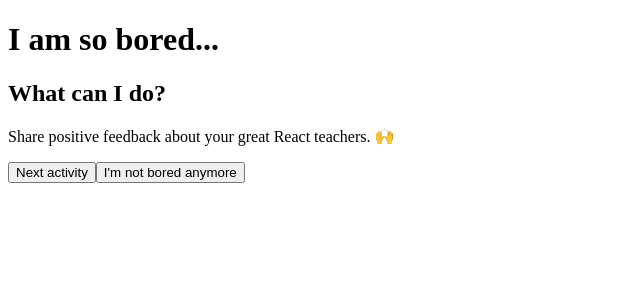
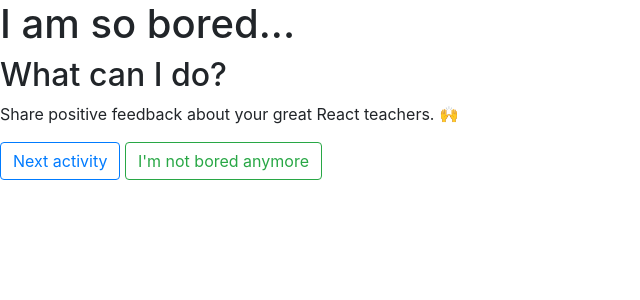
Before and after one commit to branecko/i-am-bored, a React (Create React App) app: page / in a window 1280 px wide. Shown: the top 300 px of the page, without its empty margins (0-640 px from the left). Built offline with nearby package versions, Linux system fonts and the light colour scheme; no server answers.

Commit message:
riesenie krok 3 bootstrap

```diff
--- a/package.json
+++ b/package.json
@@ -7,7 +7,9 @@
     "@testing-library/react": "^11.2.5",
     "@testing-library/user-event": "^12.8.3",
     "axios": "^0.21.1",
+    "bootstrap": "^4.6.0",
     "react": "^17.0.2",
+    "react-bootstrap": "^1.5.2",
     "react-dom": "^17.0.2",
     "react-scripts": "4.0.3",
     "web-vitals": "^1.1.1"
--- a/src/App.js
+++ b/src/App.js
@@ -1,5 +1,7 @@
 import React, { useState, useEffect } from 'react';
 import axios from 'axios';
+import 'bootstrap/dist/css/bootstrap.min.css';
+import Button from 'react-bootstrap/Button';
 
 const App = () => {
 
@@ -33,12 +35,19 @@ const App = () => {
             <h2>What can I do?</h2>
             <p>{activity}</p>
             <div>
-                <button onClick={getActivityFromServer}>
+                <Button
+                    variant="outline-primary"
+                    onClick={getActivityFromServer}
+                >
                     Next activity
-                </button>
-                <button onClick={() => { setActivity('I am not bored anymore') }}>
+                </Button>
+                {' ' /* toto je len male klamstvo aby som dostal mini medzeru medzi buttony :-) */}
+                <Button
+                    variant="outline-success"
+                    onClick={() => { setActivity('I am not bored anymore') }}
+                >
                     I'm not bored anymore
-                </button>
+                </Button>
             </div>
         </div>
     );
```
Also changed, not shown: 1 other file (tests, documents, lock files or other folders).
